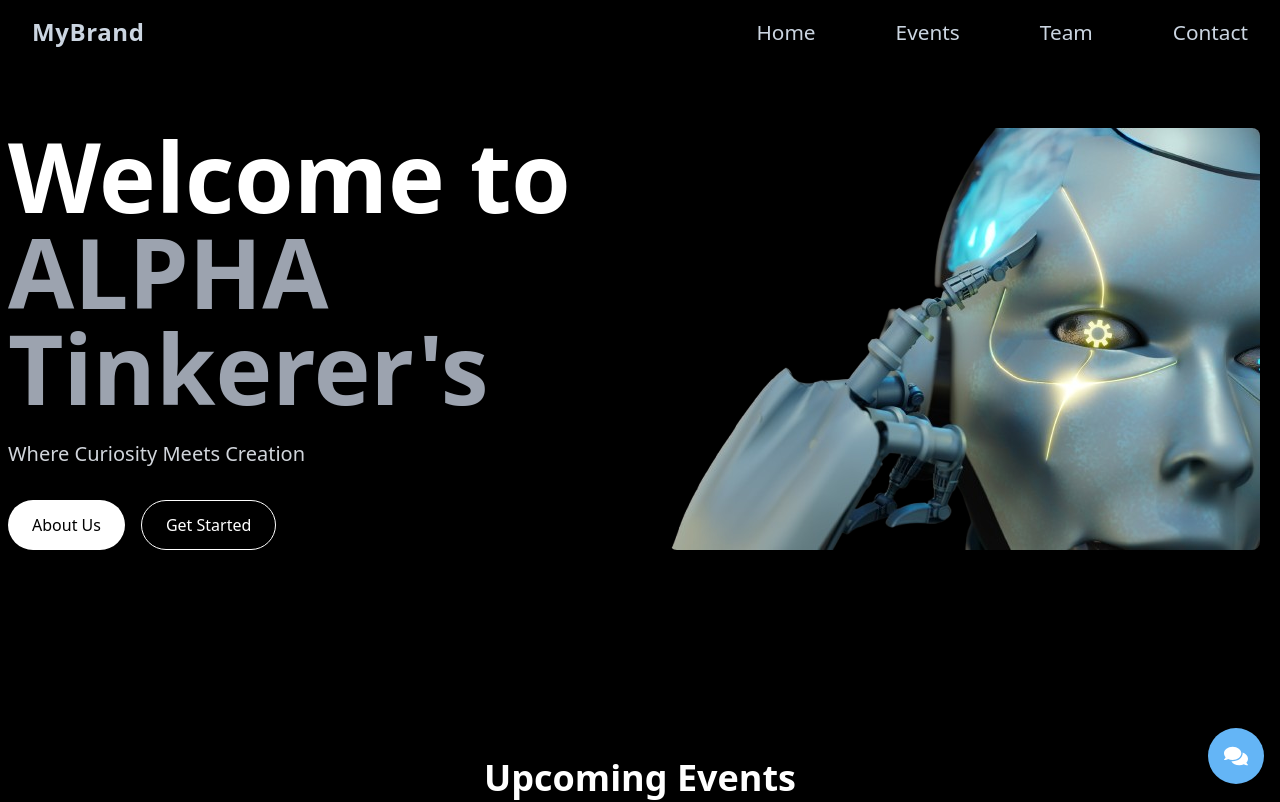
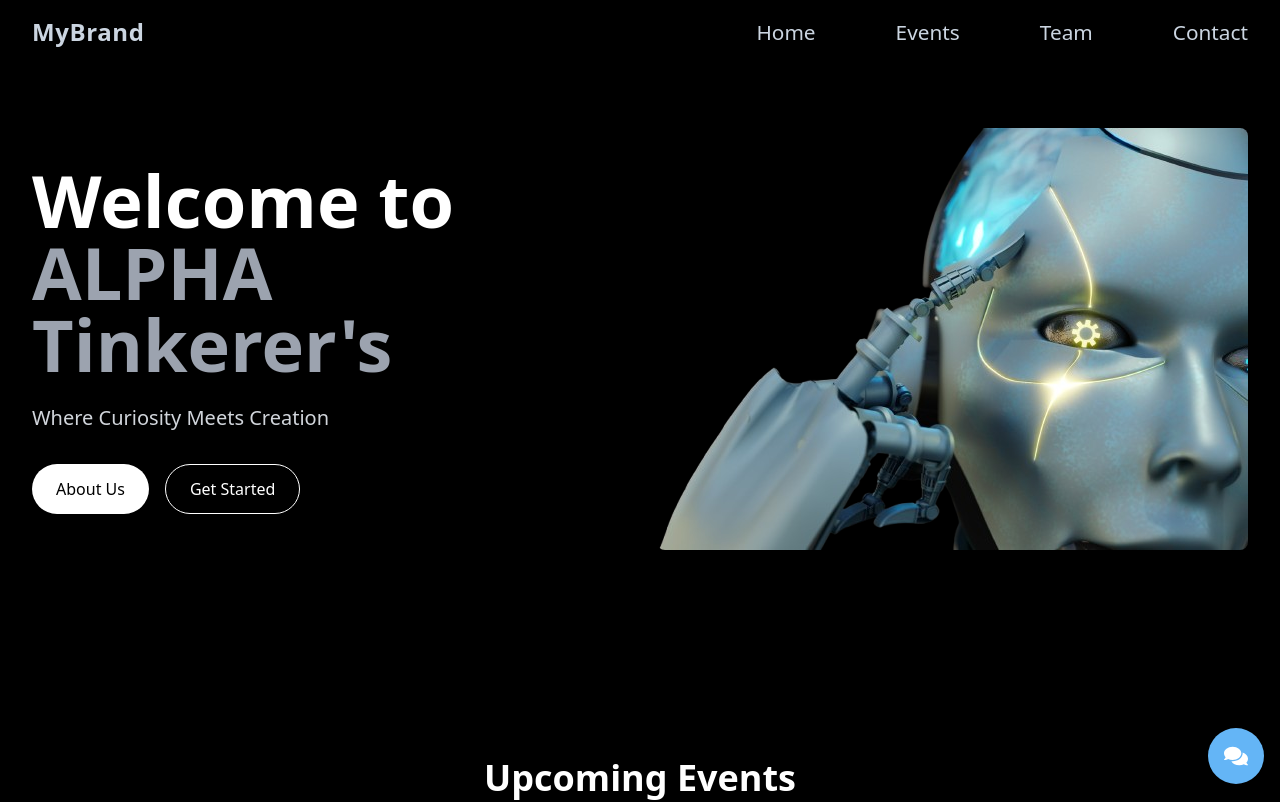
Before and after one commit to Hemanth-4301/alpha, a React (Vite) app: page /#/ in a window 1280 px wide. Shown: the top 802 px of the page. Built offline with nearby package versions, Linux system fonts and the light colour scheme.

Commit message:
first changes

```diff
--- a/src/components/Hero.jsx
+++ b/src/components/Hero.jsx
@@ -7,10 +7,10 @@ const Hero = () => {
   const navigate = useNavigate();
   return (
     <section
-      className="bg-black text-white py-28 md:py-32 flex items-center overflow-hidden"
+      className="bg-black text-white py-16 sm:py-20 md:py-32 flex items-center overflow-hidden"
       id="home"
     >
-      <div className="container mx-auto px-2 flex flex-col md:flex-row items-center gap-8">
+      <div className="container mx-auto px-4 md:px-8 flex flex-col md:flex-row items-center gap-8">
         {/* Text Section */}
         <motion.div
           initial={{ opacity: 0, x: -100 }}
@@ -23,16 +23,16 @@ const Hero = () => {
           className="md:w-1/2 text-center md:text-left"
         >
           <motion.h1
-            className="text-4xl lg:text-8xl  font-extrabold mb-6 leading-tight"
+            className="text-3xl sm:text-4xl md:text-5xl lg:text-7xl font-extrabold mb-6 leading-tight"
             initial={{ opacity: 0, y: -30 }}
             whileInView={{ opacity: 1, y: 0 }}
             transition={{ duration: 0.5, delay: 0.2 }}
           >
             Welcome to
-            <span className="text-gray-400 "> ALPHA Tinkerer's</span>
+            <span className="text-gray-400"> ALPHA Tinkerer's</span>
           </motion.h1>
           <motion.p
-            className="text-lg md:text-xl text-gray-300 mb-8"
+            className="text-base sm:text-lg md:text-xl text-gray-300 mb-8"
             initial={{ opacity: 0, y: -20 }}
             whileInView={{ opacity: 1, y: 0 }}
             transition={{ duration: 0.5, delay: 0.3 }}
```
